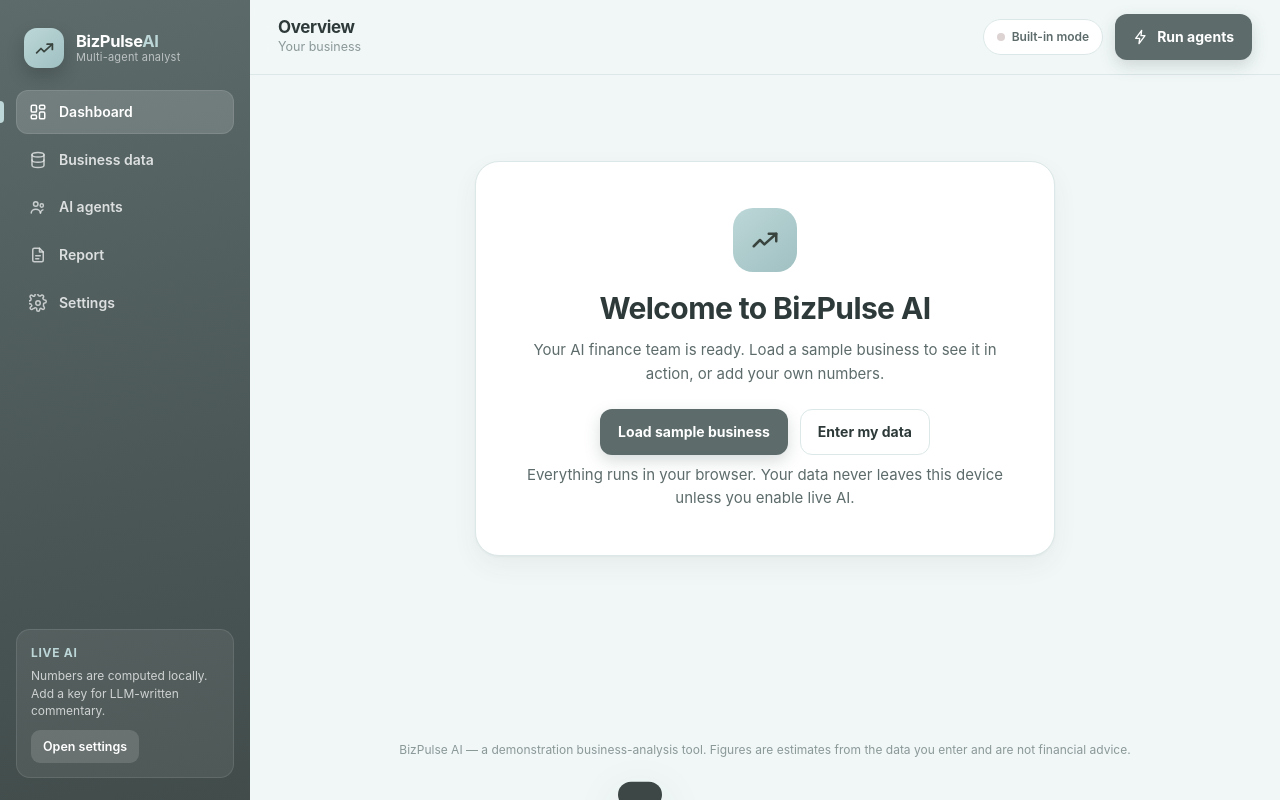
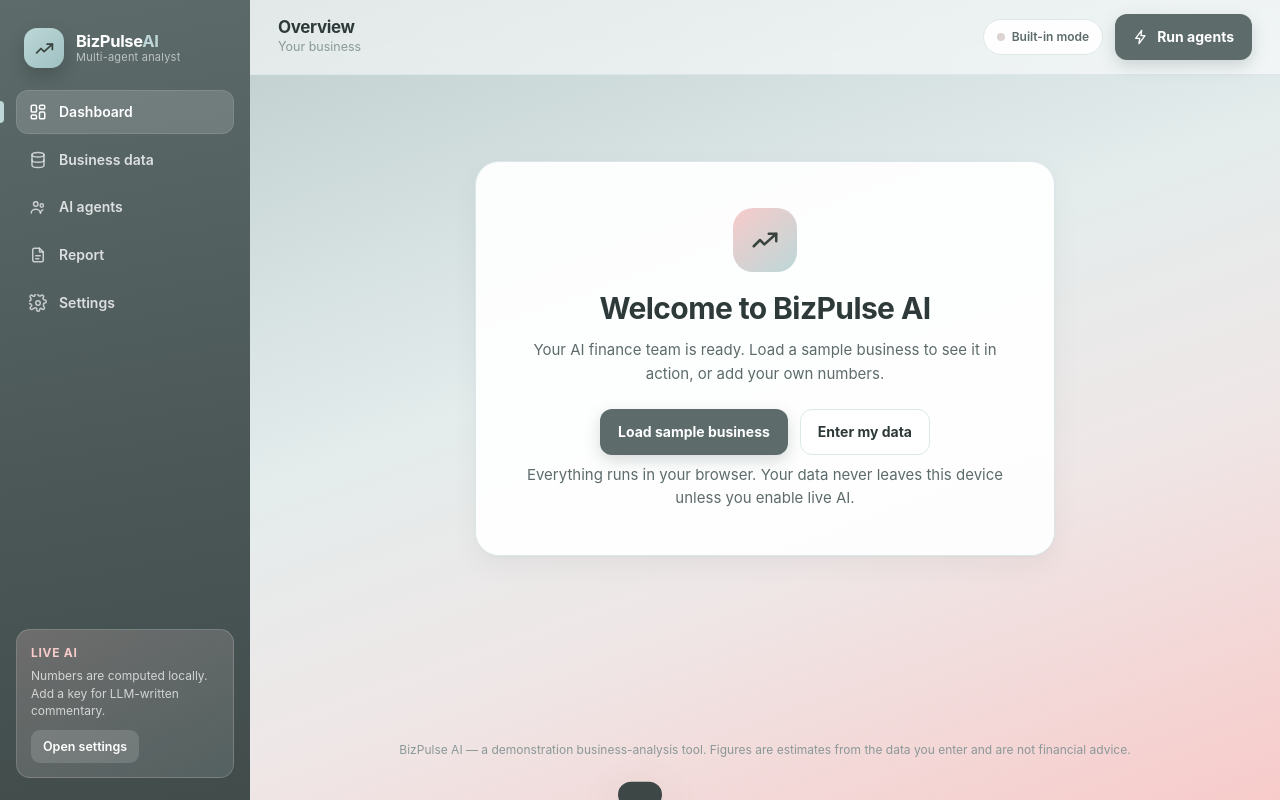
Before and after one commit to Zorvayatechnologyes/bizpulse-ai, a plain HTML site: page index.html in a window 1280 px wide. Drawn offline with nearby package versions, Linux system fonts and the light colour scheme.

Commit message:
Apply teal-to-pink gradient background and floating pastel panels

```diff
--- a/styles.css
+++ b/styles.css
@@ -7,12 +7,15 @@
      #F7CBCA  soft pink (negative / attention)
      #DDD3D3  muted grey-pink (borders, neutral)
      #5D6B6B  dark slate (text, primary)
+   Background gradient: #BCC7C7 (muted teal) -> #F7CBCA (soft pink)
    ============================================================ */
 :root{
   --bg:#F1F7F7;
-  --bg-2:#E8F0F0;
-  --surface:#FFFFFF;
-  --surface-2:#F7FBFB;
+  --bg-2:rgba(255,255,255,.5);
+  --surface:rgba(255,255,255,.92);
+  --surface-2:#F1F7F7;
+  --grad-1:#B9C6C6;
+  --grad-2:#F7CBCA;
   --line:#DCE7E7;
   --line-2:#CDDCDC;
 
@@ -33,7 +36,7 @@
   --watch:#B0863F;     --watch-bg:#F6EEDD;
   --crit:#C07878;      --crit-bg:#F8E7E7;
 
-  --shadow-sm:0 1px 2px rgba(60,71,70,.05);
+  --shadow-sm:0 1px 2px rgba(60,71,70,.05), 0 8px 22px rgba(60,71,70,.07);
   --shadow:0 1px 2px rgba(60,71,70,.05), 0 10px 26px rgba(60,71,70,.06);
   --shadow-lg:0 18px 50px rgba(60,71,70,.14);
 
@@ -43,10 +46,11 @@
 }
 
 *{box-sizing:border-box}
-html,body{margin:0;padding:0}
+html{background:linear-gradient(160deg,#B9C6C6 0%,#CDDADA 22%,#E4ECEC 46%,#EFE7E7 68%,#F7CBCA 100%);background-attachment:fixed;background-size:cover}
+html,body{margin:0;padding:0;min-height:100%}
 body{
   font-family:'Inter',-apple-system,BlinkMacSystemFont,'Segoe UI',Roboto,Helvetica,Arial,sans-serif;
-  background:var(--bg);color:var(--ink-2);line-height:1.55;-webkit-font-smoothing:antialiased;
+  background:transparent;color:var(--ink-2);line-height:1.55;-webkit-font-smoothing:antialiased;
   font-size:15px;
 }
 h1,h2,h3,h4{margin:0 0 .35em;line-height:1.25;letter-spacing:-.02em;color:var(--ink);font-weight:700}
@@ -98,10 +102,11 @@ a{color:var(--slate)}
 
 .sidebar-foot{margin-top:14px}
 .side-tip{
-  background:rgba(255,255,255,.07);border:1px solid rgba(255,255,255,.1);
+  background:linear-gradient(150deg,rgba(247,203,202,.22),rgba(189,215,216,.15));
+  border:1px solid rgba(255,255,255,.16);
   border-radius:14px;padding:14px;
 }
-.side-tip-title{font-size:12px;font-weight:700;text-transform:uppercase;letter-spacing:.06em;color:var(--aqua);margin-bottom:5px}
+.side-tip-title{font-size:12px;font-weight:700;text-transform:uppercase;letter-spacing:.06em;color:#F7CBCA;margin-bottom:5px}
 .side-tip p{font-size:12px;color:rgba(255,255,255,.72);margin:0 0 10px;line-height:1.45}
 .side-tip-btn{
   border:0;background:rgba(255,255,255,.14);color:#fff;font:inherit;font-weight:600;font-size:12.5px;
@@ -120,7 +125,7 @@ a{color:var(--slate)}
 
 .topbar{
   position:sticky;top:0;z-index:40;display:flex;align-items:center;gap:16px;
-  padding:14px 28px;background:rgba(241,247,247,.85);backdrop-filter:blur(14px);
+  padding:14px 28px;background:rgba(255,255,255,.55);backdrop-filter:blur(14px);
   border-bottom:1px solid var(--line);
 }
 .topbar-left{display:flex;align-items:center;gap:13px;min-width:0}
@@ -184,7 +189,7 @@ main{max-width:1240px;width:100%;margin:0 auto;padding:28px 28px 60px;flex:1}
 .empty-inner{max-width:580px;background:var(--surface);border:1px solid var(--line);border-radius:24px;padding:46px 38px;box-shadow:var(--shadow)}
 .empty-badge{
   width:64px;height:64px;border-radius:20px;margin:0 auto 18px;display:grid;place-items:center;
-  background:linear-gradient(140deg,var(--aqua),#9FC0C1);color:#39443F;
+  background:linear-gradient(140deg,#F7CBCA,#BDD7D8);color:#39443F;
 }
 .empty-badge svg{width:30px;height:30px}
 .empty-inner h1{font-size:30px}
@@ -321,7 +326,7 @@ input:focus,select:focus{outline:none;border-color:var(--aqua);background:#fff;b
 .tabs{display:flex;gap:5px;margin-bottom:20px;background:var(--bg-2);padding:5px;border-radius:14px;width:fit-content;flex-wrap:wrap}
 .tab{border:0;background:transparent;font:inherit;font-weight:650;font-size:14px;color:var(--ink-2);padding:10px 18px;border-radius:10px;cursor:pointer;transition:.15s}
 .tab:hover{color:var(--ink)}
-.tab.active{background:var(--surface);color:var(--ink);box-shadow:var(--shadow-sm)}
+.tab.active{background:#fff;color:var(--ink);box-shadow:var(--shadow-sm)}
 .tabpane{display:none}
 .tabpane.active{display:block}
 
@@ -428,7 +433,7 @@ tbody tr:hover{background:var(--surface-2)}
   body{background:#fff}
   .shell{display:block}
   main{padding:0;max-width:100%}
-  .report{box-shadow:none;border:0;padding:0;max-width:100%}
+  .report{box-shadow:none;border:0;padding:0;max-width:100%;background:#fff}
   .view{display:none !important}
   #view-report{display:block !important}
 }
```
Also changed, not shown: 1 other file.
